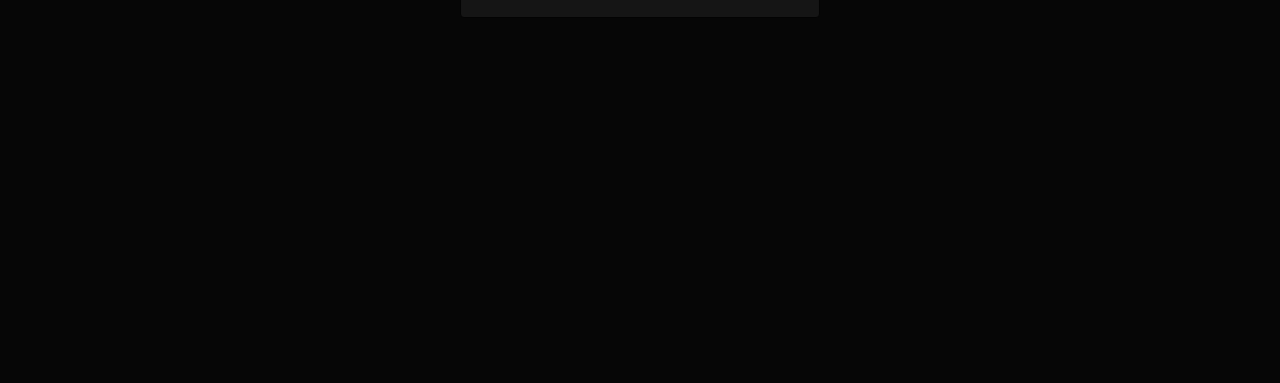
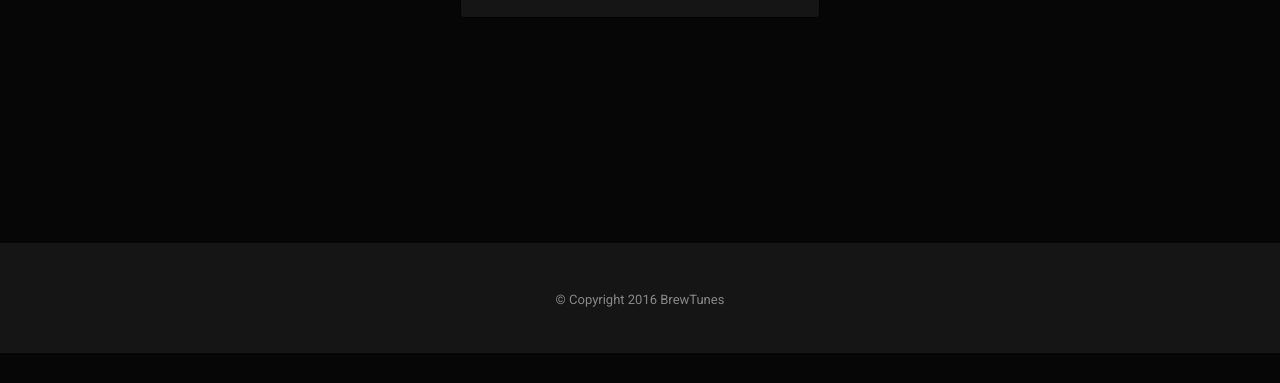
Before and after one commit to a-ashbeck/BrewTunes, a PHP site: page / in a window 1280 px wide. Shown: the part 420-803 px from the top of the page. Before the commit the page ends 437 px from the top, so only its background shows below. Run offline with PHP 8.4, Linux system fonts and the light colour scheme; some libraries are stand-ins or nearby versions.

Commit message:
add footer and copyright

```diff
--- a/assets/styles/style.css
+++ b/assets/styles/style.css
@@ -177,3 +177,12 @@
 .is-animated .beer-foam {
     animation: foam-show 3000ms infinite
 }
+
+.jumbotron.footer {
+    margin-top: 80px;
+    height: 110px;
+}
+
+.jumbotron.footer p {
+    margin-bottom: 0px;
+}
--- a/index.html
+++ b/index.html
@@ -91,6 +91,11 @@
             </div>
         </div>
     </div>
+    <div class="jumbotron footer">
+        <p class="text-center text-lead sub-title">
+            &copy; Copyright 2016 BrewTunes
+        </p>
+    </div>
 </body>
 
 </html>
```
